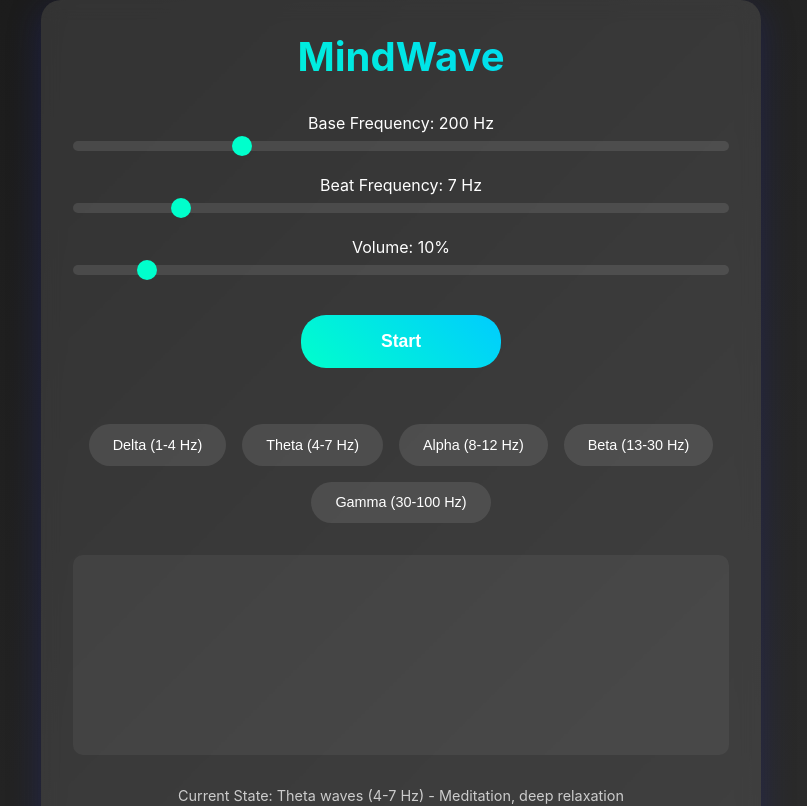
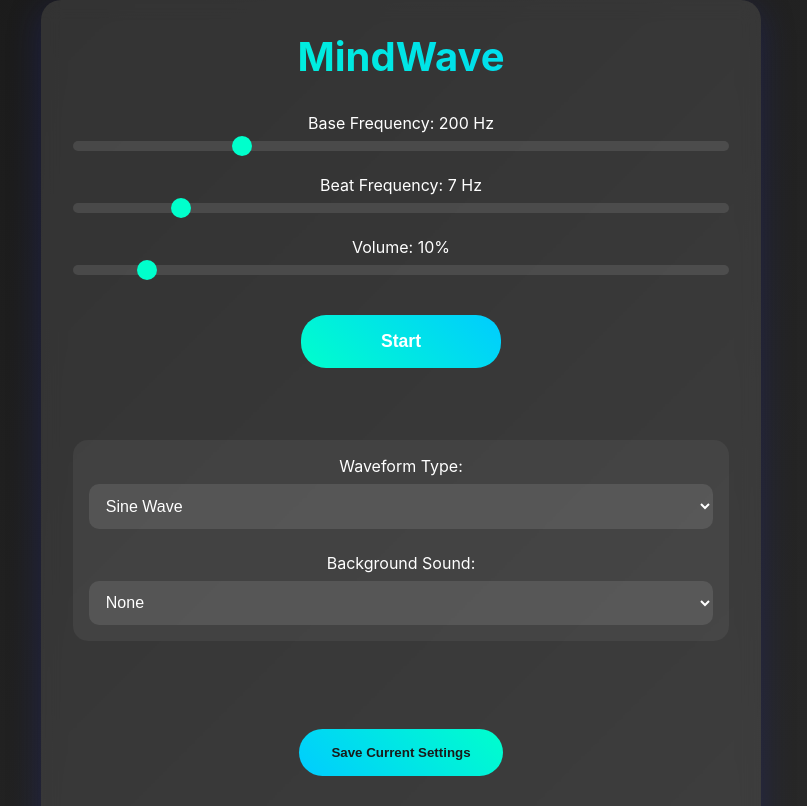
Before and after one commit to adityapatra005/mindwave, a React (Create React App) app in the folder mindwave-react/: page / in a window 1280 px wide. Shown: the top 806 px of the page, without its empty margins (199-1006 px from the left). Built offline with nearby package versions, Linux system fonts and the light colour scheme.

Commit message:
added waveform feature but it is not working

```diff
--- a/mindwave-react/src/App.css
+++ b/mindwave-react/src/App.css
@@ -181,12 +181,80 @@ canvas {
     font-size: 0.9rem;
 }
 
+.sound-customization {
+    margin: 2rem 0;
+    padding: 1rem;
+    background: rgba(255, 255, 255, 0.05);
+    border-radius: 15px;
+    display: flex;
+    flex-direction: column;
+    gap: 1.5rem;
+}
+
+.waveform-control,
+.ambient-control {
+    display: flex;
+    flex-direction: column;
+    gap: 0.5rem;
+}
+
+select {
+    padding: 0.8rem;
+    border-radius: 10px;
+    background: rgba(255, 255, 255, 0.1);
+    border: none;
+    color: white;
+    font-size: 1rem;
+    cursor: pointer;
+    transition: all 0.3s ease;
+}
+
+select:hover {
+    background: rgba(255, 255, 255, 0.15);
+}
+
+.favorites-section {
+    margin: 2rem 0;
+    text-align: center;
+}
+
+.save-button {
+    background: linear-gradient(45deg, #00ccff, #00ffcc);
+    color: #1a1a1a;
+    font-weight: bold;
+    padding: 1rem 2rem;
+    margin-bottom: 1rem;
+}
+
+.favorites-list {
+    display: flex;
+    flex-wrap: wrap;
+    gap: 1rem;
+    justify-content: center;
+    margin-top: 1rem;
+}
+
+.favorites-list h3 {
+    width: 100%;
+    margin-bottom: 1rem;
+    color: #00ffcc;
+}
+
+.favorites-list button {
+    background: rgba(0, 255, 204, 0.1);
+    border: 1px solid #00ffcc;
+    padding: 0.5rem 1rem;
+}
+
 @media (max-width: 600px) {
-    .preset-buttons {
+    .preset-buttons,
+    .sound-customization {
         flex-direction: column;
     }
 
-    .preset-buttons button {
+    .preset-buttons button,
+    .waveform-control,
+    .ambient-control {
         width: 100%;
     }
 
--- a/mindwave-react/src/App.js
+++ b/mindwave-react/src/App.js
@@ -7,6 +7,14 @@ function App() {
   const [volume, setVolume] = useState(10);
   const [isPlaying, setIsPlaying] = useState(false);
   const [currentState, setCurrentState] = useState('Theta waves (4-7 Hz) - Meditation, deep relaxation');
+  const [waveform, setWaveform] = useState('sine');
+  const [ambientSound, setAmbientSound] = useState('none');
+  const [ambientVolume, setAmbientVolume] = useState(30);
+  const [favorites, setFavorites] = useState([]);
+
+  // Refs for ambient sounds
+  const ambientSourceRef = useRef(null);
+  const ambientGainRef = useRef(null);
   const audioContextRef = useRef(null);
   const oscillatorLeftRef = useRef(null);
   const oscillatorRightRef = useRef(null);
@@ -24,9 +32,34 @@ function App() {
       oscillatorLeftRef.current = audioContextRef.current.createOscillator();
       oscillatorRightRef.current = audioContextRef.current.createOscillator();
 
+      // Set waveform type
+      oscillatorLeftRef.current.type = waveform;
+      oscillatorRightRef.current.type = waveform;
+
       // Set initial frequencies
       oscillatorLeftRef.current.frequency.setValueAtTime(baseFreq, audioContextRef.current.currentTime);
       oscillatorRightRef.current.frequency.setValueAtTime(baseFreq + beatFreq, audioContextRef.current.currentTime);
+
+      // Setup ambient sound if selected
+      if (ambientSound !== 'none') {
+        ambientSourceRef.current = audioContextRef.current.createBufferSource();
+        ambientGainRef.current = audioContextRef.current.createGain();
+        ambientGainRef.current.gain.value = ambientVolume / 100;
+
+        // Load and play ambient sound
+        fetch(`/ambient/${ambientSound}.mp3`)
+          .then(response => response.arrayBuffer())
+          .then(data => audioContextRef.current.decodeAudioData(data))
+          .then(buffer => {
+            ambientSourceRef.current.buffer = buffer;
+            ambientSourceRef.current.loop = true;
+            ambientSourceRef.current.connect(ambientGainRef.current);
+            ambientGainRef.current.connect(audioContextRef.current.destination);
+            if (isPlaying) {
+              ambientSourceRef.current.start();
+            }
+          });
+      }
 
       const merger = audioContextRef.current.createChannelMerger(2);
 
@@ -47,8 +80,15 @@ function App() {
         oscillatorRightRef.current.stop();
         oscillatorRightRef.current.disconnect();
       }
+      if (ambientSourceRef.current) {
+        ambientSourceRef.current.stop();
+        ambientSourceRef.current.disconnect();
+      }
       if (gainNodeRef.current) {
         gainNodeRef.current.disconnect();
+      }
+      if (ambientGainRef.current) {
+        ambientGainRef.current.disconnect();
       }
       if (analyserRef.current) {
         analyserRef.current.disconnect();
@@ -59,6 +99,28 @@ function App() {
     } catch (error) {
       console.log('Audio cleanup error:', error);
     }
+  };
+
+  const saveFavorite = () => {
+    const newFavorite = {
+      name: `Custom ${favorites.length + 1}`,
+      baseFreq,
+      beatFreq,
+      waveform,
+      ambientSound,
+      ambientVolume
+    };
+    setFavorites([...favorites, newFavorite]);
+    localStorage.setItem('mindwave-favorites', JSON.stringify([...favorites, newFavorite]));
+  };
+
+  const loadFavorite = (favorite) => {
+    setBaseFreq(favorite.baseFreq);
+    setBeatFreq(favorite.beatFreq);
+    setWaveform(favorite.waveform);
+    setAmbientSound(favorite.ambientSound);
+    setAmbientVolume(favorite.ambientVolume);
+    updateFrequencies();
   };
 
   useEffect(() => {
@@ -154,6 +216,56 @@ function App() {
           <input type="range" min="0" max="100" value={volume} onChange={(e) => {setVolume(e.target.value); updateVolumeState(e.target.value);}} />
         </div>
         <button className="play-button" onClick={togglePlay}>{isPlaying ? 'Stop' : 'Start'}</button>
+        <div className="sound-customization">
+          <div className="waveform-control">
+            <label>Waveform Type:</label>
+            <select value={waveform} onChange={(e) => setWaveform(e.target.value)}>
+              <option value="sine">Sine Wave</option>
+              <option value="square">Square Wave</option>
+              <option value="triangle">Triangle Wave</option>
+              <option value="sawtooth">Sawtooth Wave</option>
+            </select>
+          </div>
+
+          <div className="ambient-control">
+            <label>Background Sound:</label>
+            <select value={ambientSound} onChange={(e) => setAmbientSound(e.target.value)}>
+              <option value="none">None</option>
+              <option value="rain">Rain</option>
+              <option value="whitenoise">White Noise</option>
+              <option value="forest">Forest</option>
+              <option value="ocean">Ocean Waves</option>
+            </select>
+
+            {ambientSound !== 'none' && (
+              <div className="frequency-control">
+                <label>Ambient Volume: {ambientVolume}%</label>
+                <input
+                  type="range"
+                  min="0"
+                  max="100"
+                  value={ambientVolume}
+                  onChange={(e) => setAmbientVolume(e.target.value)}
+                />
+              </div>
+            )}
+          </div>
+        </div>
+
+        <div className="favorites-section">
+          <button className="save-button" onClick={saveFavorite}>Save Current Settings</button>
+          {favorites.length > 0 && (
+            <div className="favorites-list">
+              <h3>Saved Favorites</h3>
+              {favorites.map((favorite, index) => (
+                <button key={index} onClick={() => loadFavorite(favorite)}>
+                  {favorite.name}
+                </button>
+              ))}
+            </div>
+          )}
+        </div>
+
         <div className="preset-buttons">
           <button onClick={() => {setBeatFreq(2); updateFrequencies(); setCurrentState('Delta waves (1-4 Hz) - Deep sleep, healing');}}>Delta (1-4 Hz)</button>
           <button onClick={() => {setBeatFreq(6); updateFrequencies(); setCurrentState('Theta waves (4-7 Hz) - Meditation, deep relaxation');}}>Theta (4-7 Hz)</button>
```
